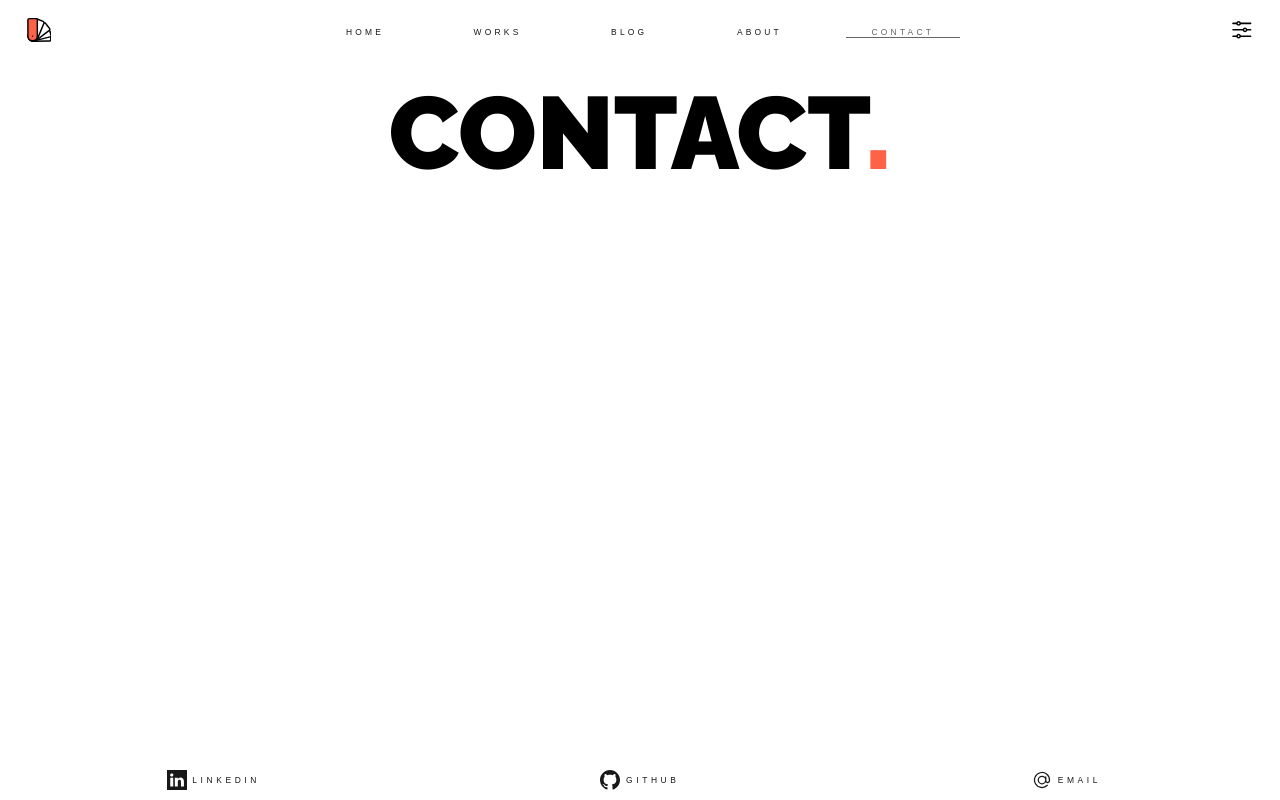
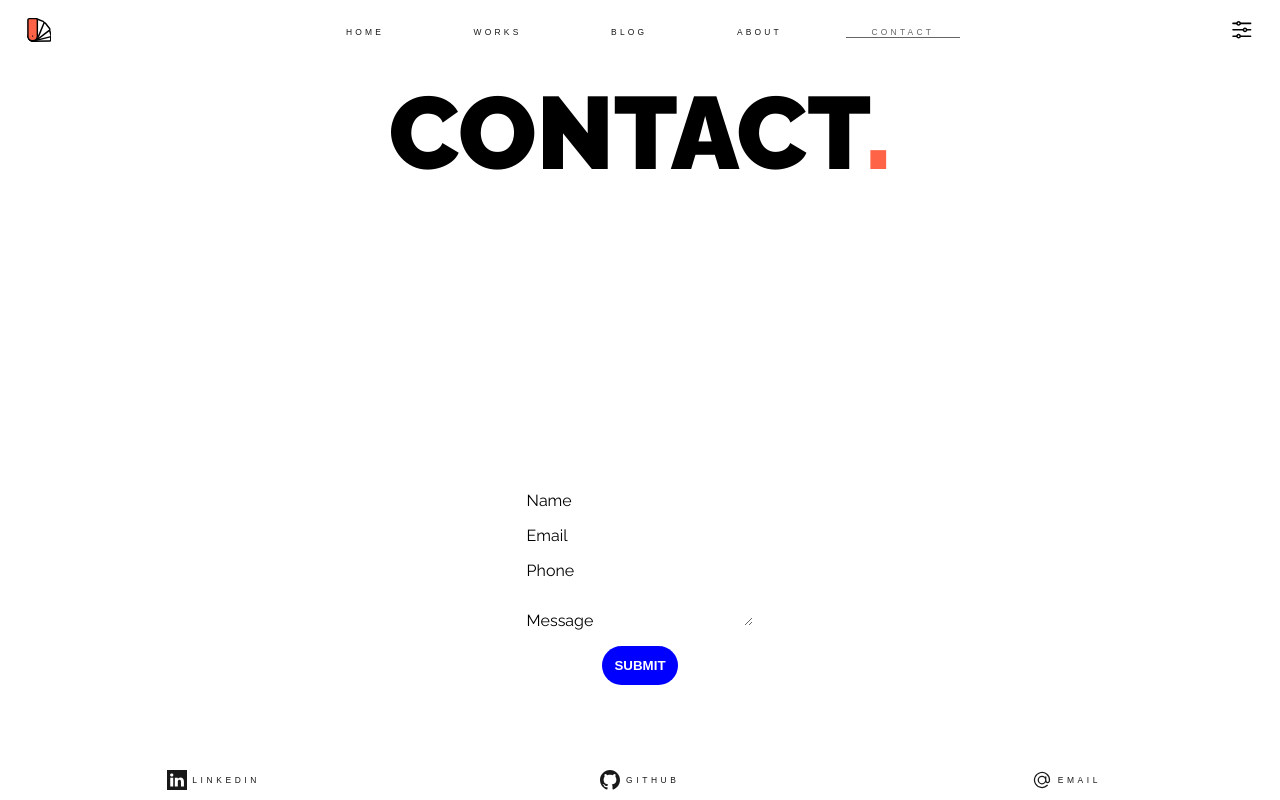
Before and after one commit to JonathanOHolmberg/portfolio, a Next.js app in the folder site/: page /contact in a window 1280 px wide. Built offline with nearby package versions, Linux system fonts and the light colour scheme.

Commit message:
adding in react form hook

```diff
--- /dev/null
+++ b/package.json
@@ -0,0 +1,5 @@
+{
+  "dependencies": {
+    "react-hook-form": "^7.53.0"
+  }
+}
--- a/site/package.json
+++ b/site/package.json
@@ -14,6 +14,7 @@
     "next": "^14.2.4",
     "react": "^18.3.1",
     "react-dom": "^18.3.1",
+    "react-hook-form": "^7.53.0",
     "zod": "^3.23.3"
   },
   "devDependencies": {
--- a/site/src/app/contact/page.tsx
+++ b/site/src/app/contact/page.tsx
@@ -1,3 +1,5 @@
+import ContactForm from "@/components/components/ContactForm";
+
 import "@/styles/pages/contact.css"
 
 export default function Contact() {
@@ -5,7 +7,7 @@ export default function Contact() {
         <main>
             <span><h1>Contact<span>.</span></h1></span>
            <section>
-
+               <ContactForm />
            </section>
         </main>
     );
--- /dev/null
+++ b/site/src/components/components/ContactForm.tsx
@@ -0,0 +1,78 @@
+import React from 'react';
+import { useForm, SubmitHandler } from 'react-hook-form';
+
+type FormValues = {
+  name: string;
+  email: string;
+  phone: string;
+  message: string;
+};
+
+const ContactForm: React.FC = () => {
+  const {
+    register,
+    handleSubmit,
+    formState: { errors },
+  } = useForm<FormValues>(); // Ensure this is imported from react-hook-form
+
+  const onSubmit: SubmitHandler<FormValues> = (data) => {
+    console.log(data);
+  };
+
+  return (
+    <form onSubmit={handleSubmit(onSubmit)} style={{ display: 'flex', flexDirection: 'column', gap: '1rem', maxWidth: '400px', margin: '0 auto' }}>
+      <div>
+        <label htmlFor="name">Name</label>
+        <input
+          id="name"
+          type="text"
+          {...register('name', { required: 'Name is required' })}
+        />
+        {errors.name && <p style={{ color: 'red' }}>{errors.name.message}</p>}
+      </div>
+      <div>
+        <label htmlFor="email">Email</label>
+        <input
+          id="email"
+          type="email"
+          {...register('email', {
+            required: 'Email is required',
+            pattern: {
+              value: /^[a-zA-Z0-9._%+-]+@[a-zA-Z0-9.-]+\.[a-zA-Z]{2,4}$/,
+              message: 'Invalid email address',
+            },
+          })}
+        />
+        {errors.email && <p style={{ color: 'red' }}>{errors.email.message}</p>}
+      </div>
+      <div>
+        <label htmlFor="phone">Phone</label>
+        <input
+          id="phone"
+          type="tel"
+          {...register('phone', {
+            required: 'Phone number is required',
+            pattern: {
+              value: /^[0-9]{10,14}$/,
+              message: 'Invalid phone number',
+            },
+          })}
+        />
+        {errors.phone && <p style={{ color: 'red' }}>{errors.phone.message}</p>}
+      </div>
+      <div>
+        <label htmlFor="message">Message</label>
+        <textarea
+          id="message"
+          {...register('message', { required: 'Message is required' })}
+        />
+        {errors.message && <p style={{ color: 'red' }}>{errors.message.message}</p>}
+      </div>
+      <button type="submit" style={{ padding: '0.75rem', backgroundColor: 'blue', color: 'white', border: 'none', cursor: 'pointer' }}>
+        Submit
+      </button>
+    </form>
+  );
+};
+
+export default ContactForm;
--- a/site/src/styles/globals.css
+++ b/site/src/styles/globals.css
@@ -330,6 +330,11 @@ h2 {
   text-align: center;
 }
 
+h3 {
+  text-transform: uppercase;
+  letter-spacing: 0.225rem;
+}
+
 p, figcaption, li {
   max-width: 80ch;
 }
```
Also changed, not shown: 2 other files (tests, documents, lock files or other folders).
